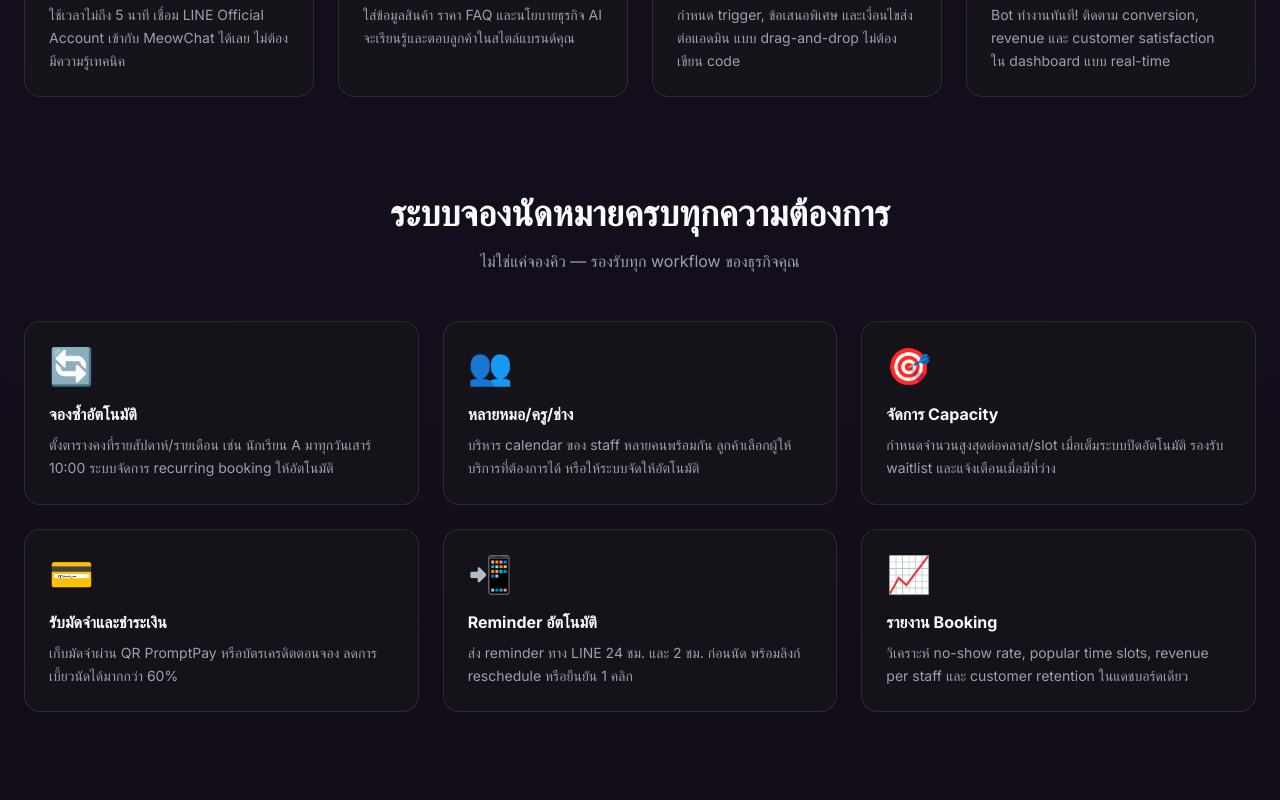
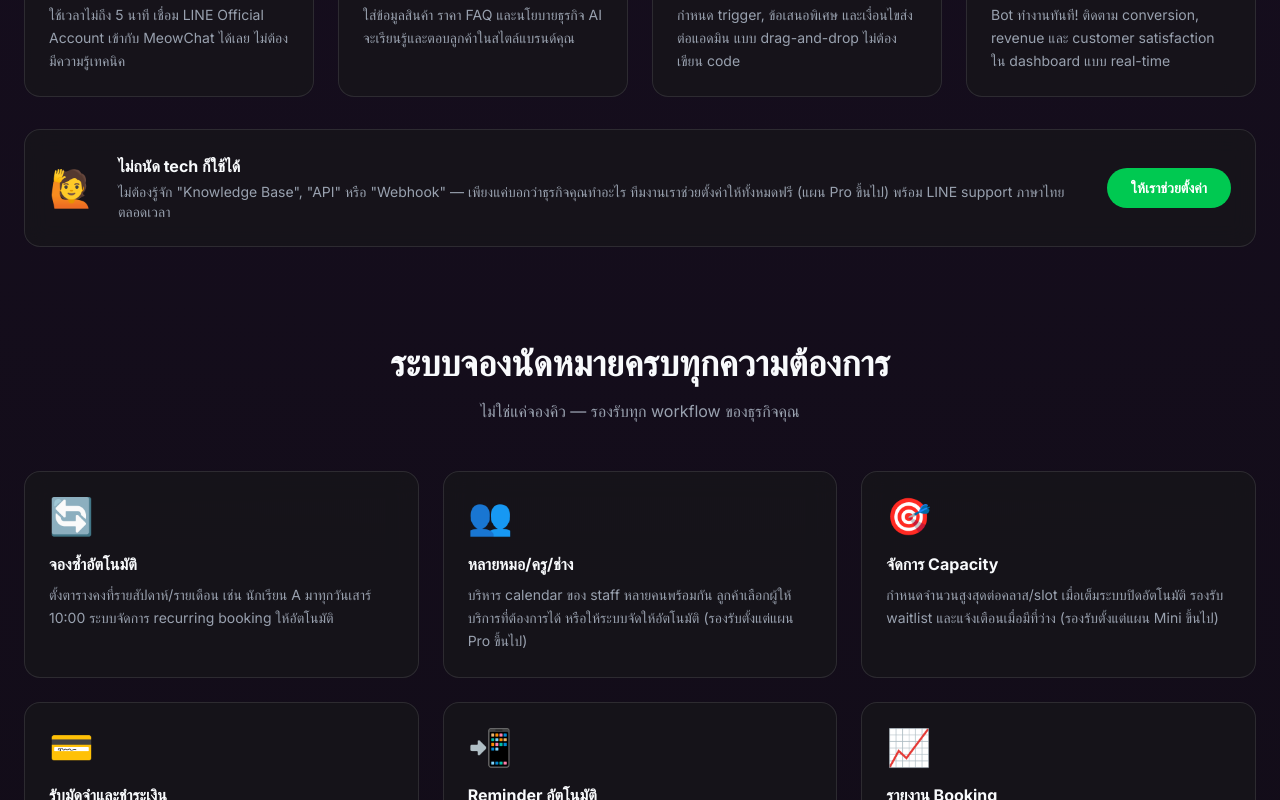
Before and after one commit to gotjisamyo/meowchat-landing, a Next.js app: page / in a window 1280 px wide. Shown: the part 3440-4240 px from the top of the page. Built offline with nearby package versions, Linux system fonts and the light colour scheme.

Commit message:
UX: add Mini to channel matrix, clarify message count, plan tags on booking, non-tech reassurance, DPA clarity

```diff
--- a/src/app/_components/PricingSection.tsx
+++ b/src/app/_components/PricingSection.tsx
@@ -92,7 +92,10 @@
               ))}
             </ul>
             {plan.monthly === 0 && (
-              <p className="text-gray-500 text-xs mt-2">* นับเฉพาะข้อความที่ bot ตอบออกไป ไม่นับข้อความที่ลูกค้าส่งมา</p>
+              <p className="text-gray-500 text-xs mt-2">* 1 &quot;ครั้ง&quot; = 1 ข้อความที่ bot ส่งออกไป (ไม่นับข้อความที่ลูกค้าส่งหาบอท) เช่น ลูกค้าถาม 1 คำถาม → bot ตอบ 1 ข้อความ = ใช้ไป 1 ครั้ง</p>
+            )}
+            {plan.monthly === 299 && (
+              <p className="text-gray-500 text-xs mt-2">* 1 ครั้ง = 1 ข้อความที่ bot ส่งออก</p>
             )}
             <div className="mb-8 flex-1" />
             <a
@@ -115,7 +118,7 @@
       <div className="mt-16">
         <h3 className="text-center text-xl font-bold mb-6 text-gray-200">ช่องทางที่รองรับในแต่ละแผน</h3>
         <div className="glass rounded-2xl overflow-x-auto">
-          <table className="w-full min-w-[680px] text-sm">
+          <table className="w-full min-w-[800px] text-sm">
             <thead>
               <tr className="border-b border-white/10">
                 <th className="text-left px-6 py-4 font-semibold text-gray-300">ช่องทาง</th>
--- a/src/app/page.tsx
+++ b/src/app/page.tsx
@@ -474,6 +474,21 @@
               </div>
             ))}
           </div>
+          <div className="mt-8 glass rounded-2xl p-6 flex flex-col md:flex-row items-center gap-6 border-green-500/20 bg-green-500/5">
+            <div className="text-4xl flex-shrink-0">🙋</div>
+            <div>
+              <h3 className="font-bold mb-1">ไม่ถนัด tech ก็ใช้ได้</h3>
+              <p className="text-gray-400 text-sm">ไม่ต้องรู้จัก &quot;Knowledge Base&quot;, &quot;API&quot; หรือ &quot;Webhook&quot; — เพียงแค่บอกว่าธุรกิจคุณทำอะไร ทีมงานเราช่วยตั้งค่าให้ทั้งหมดฟรี (แผน Pro ขึ้นไป) พร้อม LINE support ภาษาไทยตลอดเวลา</p>
+            </div>
+            <a
+              href="https://line.me/ti/p/@960xboyt"
+              target="_blank"
+              rel="noopener noreferrer"
+              className="flex-shrink-0 bg-green-500 hover:bg-green-600 text-white px-6 py-2.5 rounded-full font-bold text-sm transition-all whitespace-nowrap"
+            >
+              ให้เราช่วยตั้งค่า
+            </a>
+          </div>
         </section>
 
         {/* Booking System Details */}
@@ -492,17 +507,17 @@
               {
                 icon: "👥",
                 title: "หลายหมอ/ครู/ช่าง",
-                desc: "บริหาร calendar ของ staff หลายคนพร้อมกัน ลูกค้าเลือกผู้ให้บริการที่ต้องการได้ หรือให้ระบบจัดให้อัตโนมัติ",
+                desc: "บริหาร calendar ของ staff หลายคนพร้อมกัน ลูกค้าเลือกผู้ให้บริการที่ต้องการได้ หรือให้ระบบจัดให้อัตโนมัติ (รองรับตั้งแต่แผน Pro ขึ้นไป)",
               },
               {
                 icon: "🎯",
                 title: "จัดการ Capacity",
-                desc: "กำหนดจำนวนสูงสุดต่อคลาส/slot เมื่อเต็มระบบปิดอัตโนมัติ รองรับ waitlist และแจ้งเตือนเมื่อมีที่ว่าง",
+                desc: "กำหนดจำนวนสูงสุดต่อคลาส/slot เมื่อเต็มระบบปิดอัตโนมัติ รองรับ waitlist และแจ้งเตือนเมื่อมีที่ว่าง (รองรับตั้งแต่แผน Mini ขึ้นไป)",
               },
               {
                 icon: "💳",
                 title: "รับมัดจำและชำระเงิน",
-                desc: "เก็บมัดจำผ่าน QR PromptPay หรือบัตรเครดิตตอนจอง ลดการเบี้ยวนัดได้มากกว่า 60%",
+                desc: "เก็บมัดจำผ่าน QR PromptPay หรือบัตรเครดิตตอนจอง ลดการเบี้ยวนัดได้มากกว่า 60% (รองรับตั้งแต่แผน Mini ขึ้นไป)",
               },
               {
                 icon: "📲",
@@ -580,8 +595,9 @@
             ))}
           </div>
           <div className="mt-8 text-center">
+            <p className="text-gray-500 text-xs mb-4 max-w-lg mx-auto">สำหรับธุรกิจที่ต้องการเอกสาร DPA, รายงาน Security Audit หรือ SLA ติดต่อเราผ่าน LINE ได้ทันที</p>
             <a href="/privacy" className="text-purple-400 hover:text-purple-300 text-sm underline mr-6">อ่านนโยบายความเป็นส่วนตัว →</a>
-            <a href="https://line.me/ti/p/@960xboyt" target="_blank" rel="noopener noreferrer" className="text-purple-400 hover:text-purple-300 text-sm underline">ขอ Data Processing Agreement (DPA) →</a>
+            <a href="https://line.me/ti/p/@960xboyt" target="_blank" rel="noopener noreferrer" className="text-purple-400 hover:text-purple-300 text-sm underline">ดาวน์โหลด / ขอ DPA สำหรับองค์กร →</a>
           </div>
         </section>
 
```
